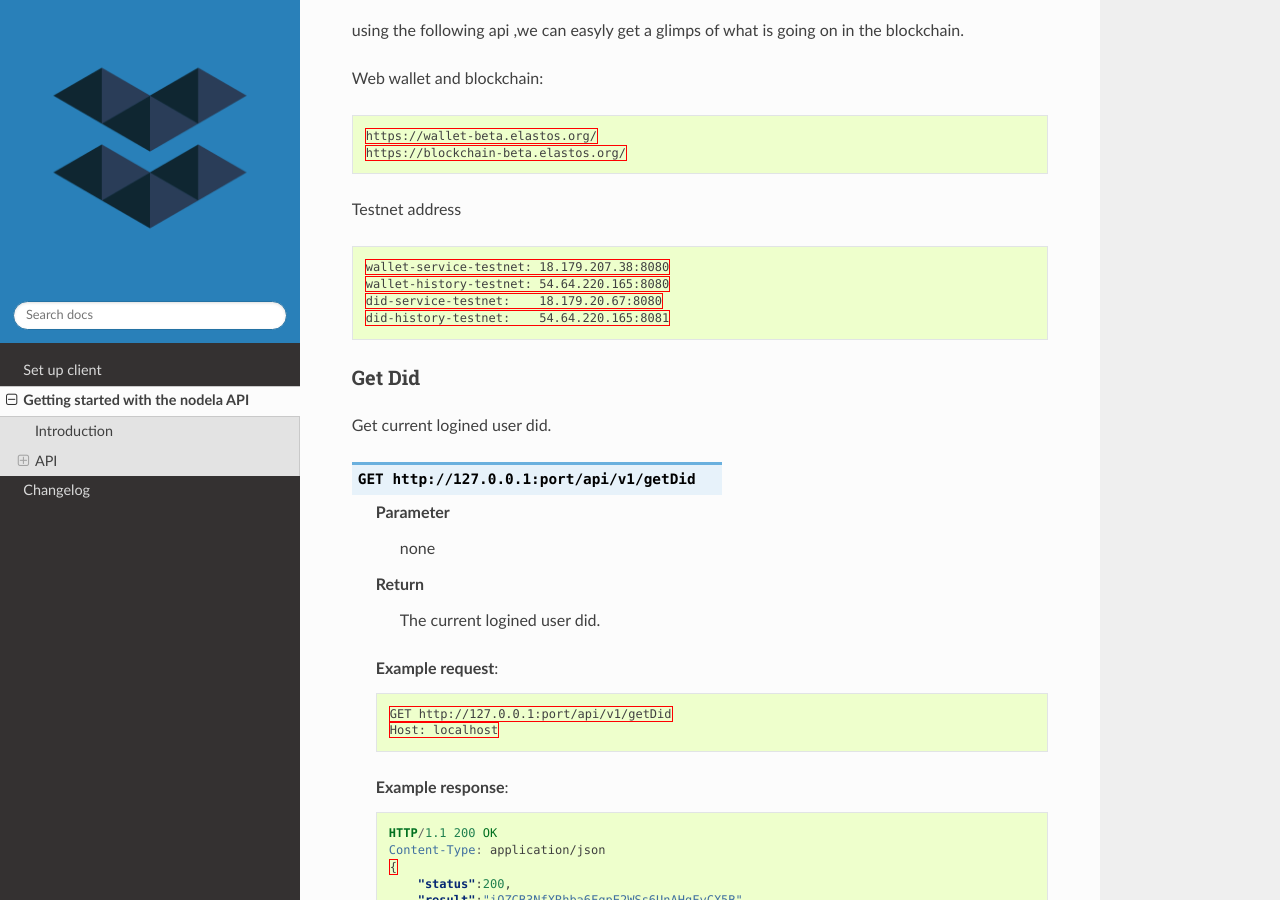
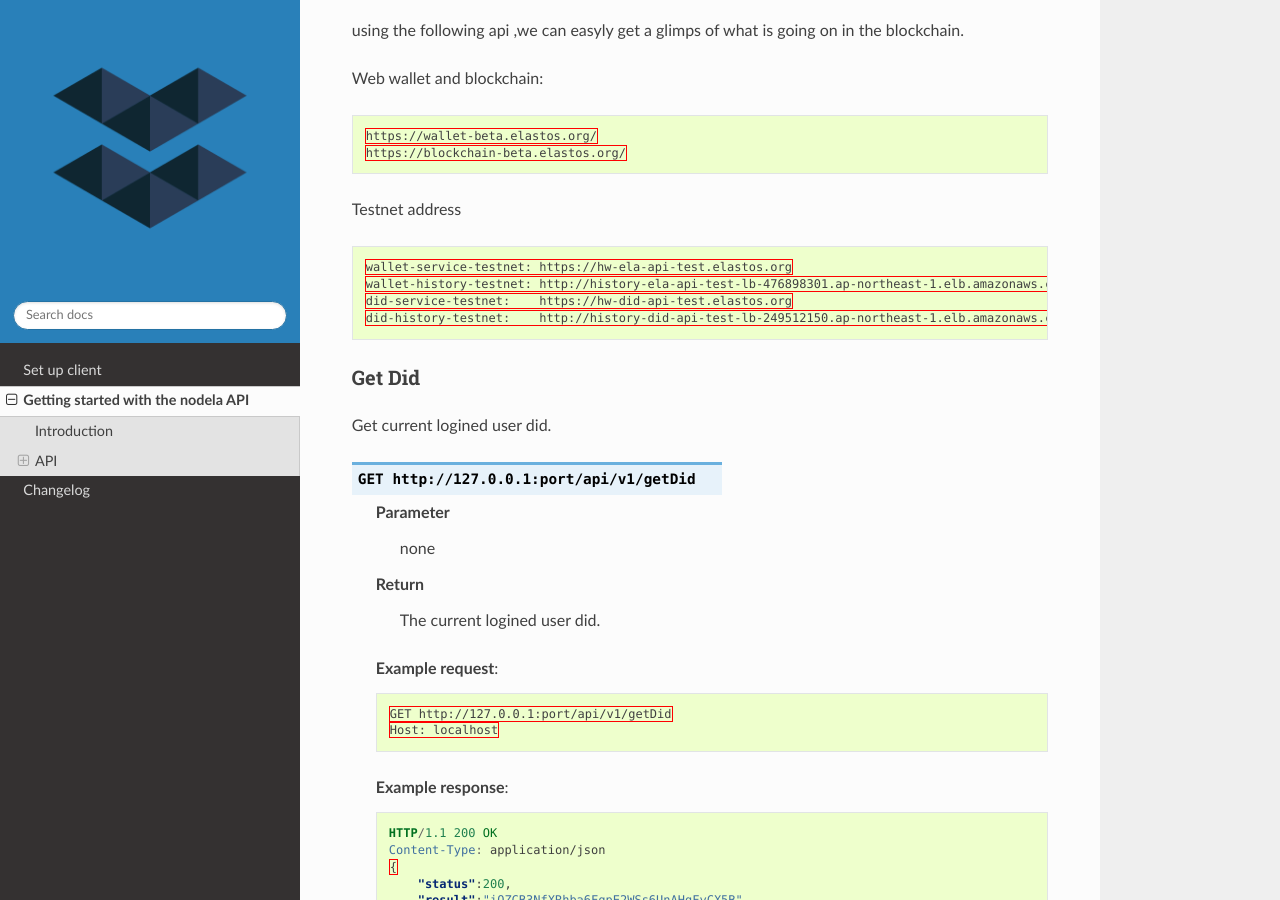
Before and after one commit to mengxiaokun/Elastos.ORG.Wallet.Browser.Android, a Sphinx documentation site: the page built from docs/api_guide.rst, in a window 1280 px wide and 900 px high, scrolled down 374 px. Built offline with Sphinx 7.4.7 and the Read the Docs theme 2.0.0, drawn with Linux system fonts in a browser that asks for light colours; some of the changed text lies outside the part shown.

Commit message:
update doc

```diff
--- a/docs/api_guide.rst
+++ b/docs/api_guide.rst
@@ -25,10 +25,10 @@ Testnet address
 
 .. sourcecode:: http
 
-   wallet-service-testnet: 18.179.207.38:8080
-   wallet-history-testnet: 54.64.220.165:8080
-   did-service-testnet:    18.179.20.67:8080
-   did-history-testnet:    54.64.220.165:8081
+   wallet-service-testnet: https://hw-ela-api-test.elastos.org
+   wallet-history-testnet: http://history-ela-api-test-lb-476898301.ap-northeast-1.elb.amazonaws.com
+   did-service-testnet:    https://hw-did-api-test.elastos.org
+   did-history-testnet:    http://history-did-api-test-lb-249512150.ap-northeast-1.elb.amazonaws.com
 
 
 Get Did
@@ -142,7 +142,7 @@ Get current logined user balance.
    :statuscode 500:   internal error
    :statuscode 10001: process error
 
-   :Ref: http://did-service-testnet/api/1/balance/(string:`public_address`)
+   :Ref: did-service-testnet/api/1/balance/(string:`public_address`)
 
 
 Send transfer
@@ -192,9 +192,9 @@ Send a transfer to id-chain.
    :statuscode 500:   internal error
    :statuscode 10001: process error
 
-   :Ref: http://did-service-testnet/api/1/createTx;
+   :Ref: did-service-testnet/api/1/createTx;
          ElastosWalletSign.generateRawTransaction();
-         http://did-service-testnet/api/1/sendRawTx
+         did-service-testnet/api/1/sendRawTx
 
 
 Get transaction by transaction id
@@ -242,7 +242,7 @@ Check out a transaction.
    :statuscode 500:   internal error
    :statuscode 10001: process error
 
-   :Ref: http://did-service-testnet/api/1/tx/(string:`txid`)
+   :Ref: did-service-testnet/api/1/tx/(string:`txid`)
 
 
 Get all transactions.
@@ -311,7 +311,7 @@ Check out all transactions of logined user.
    :statuscode 500:   internal error
    :statuscode 10001: process error
 
-   :Ref: http://did-history-testnet/history/(string:`public address`)?pageNum=(number:`page num`)&pageSize=(number:`page size`)
+   :Ref: did-history-testnet/api/1/history/(string:`public address`)?pageNum=(number:`page num`)&pageSize=(number:`page size`)
 
 
 Set DID information
```
